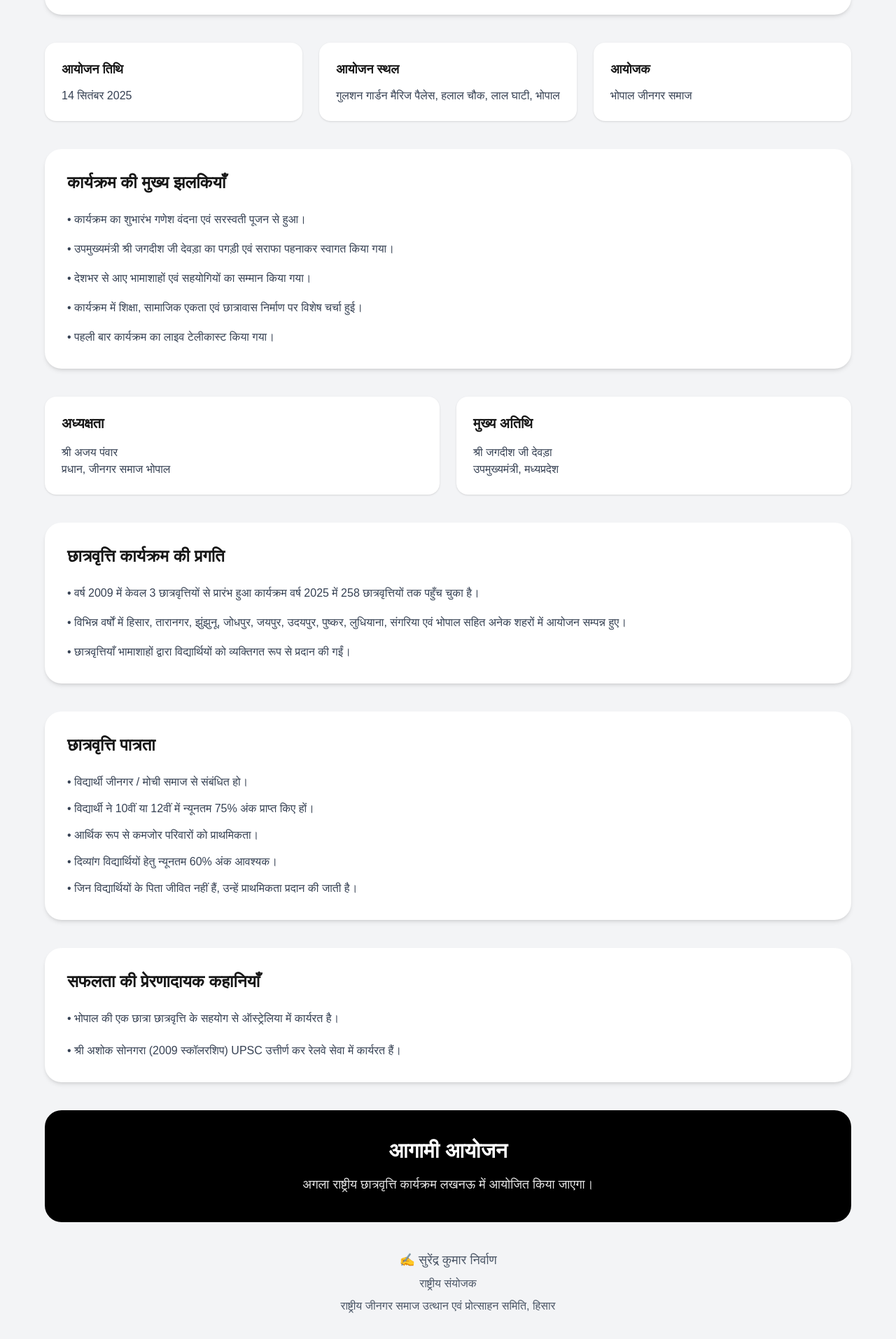
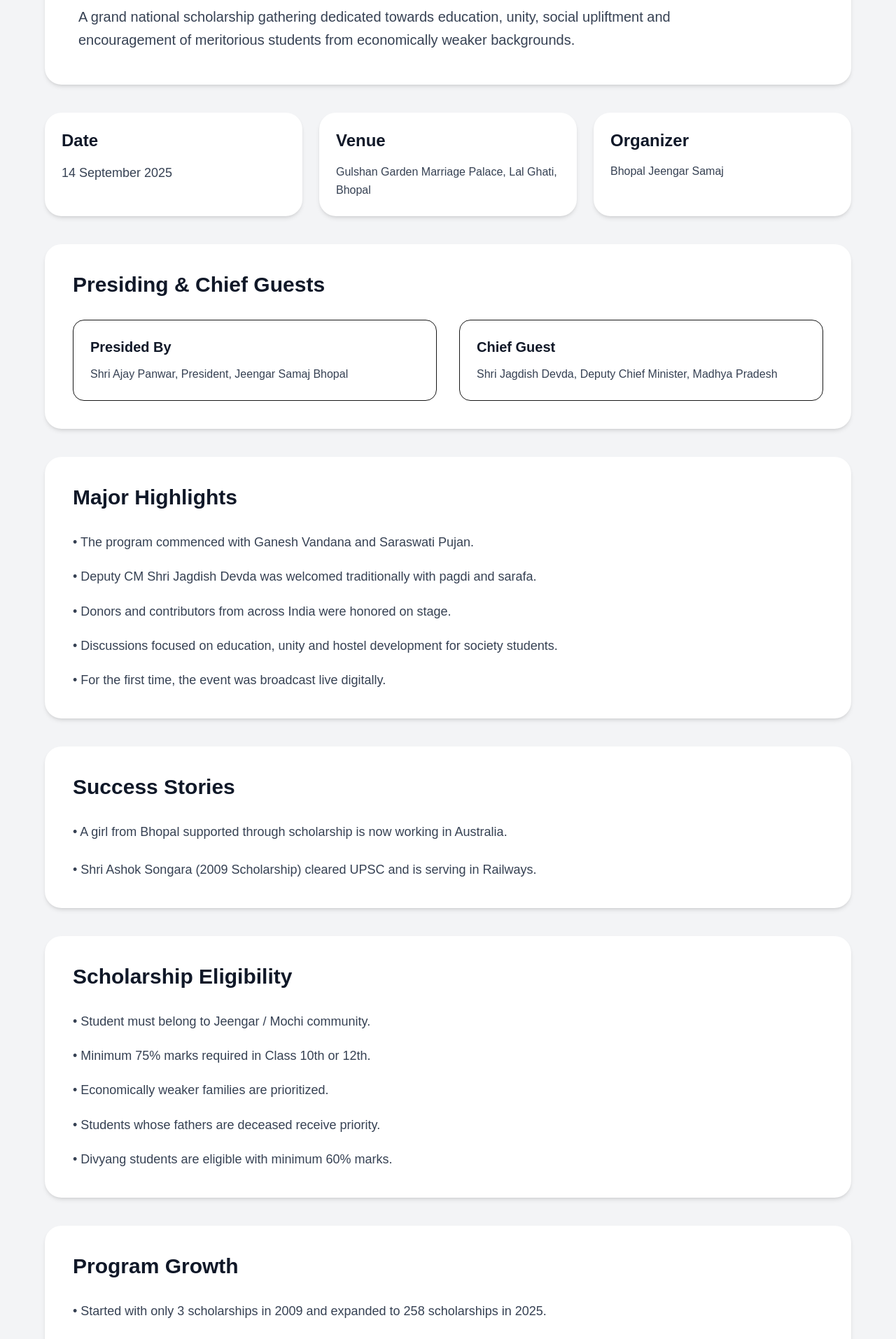
Before and after one commit to RajaKolander/jeengar-scholarship, a Next.js app: page /events/2025 in a window 1280 px wide. Shown: the part 318-2232 px from the top of the page at 70% size. Built offline with nearby package versions, Linux system fonts and the light colour scheme.

Commit message:
updated detailed bilingual Bhopal 2025 event report page

```diff
--- a/app/events/2025/page.tsx
+++ b/app/events/2025/page.tsx
@@ -1,238 +1,327 @@
 'use client';
+
+import { useContext } from 'react';
+import { LanguageContext } from '../../LanguageContext';
 
 export default function Event2025Page() {
 
+  const { lang } = useContext(LanguageContext);
+
   return (
 
-    <div className="bg-gray-100 min-h-screen p-6">
+    <div className="bg-gray-100 min-h-screen p-4 md:p-6">
 
       <div className="max-w-6xl mx-auto">
 
-        {/* Hero Section */}
-        <section className="bg-white rounded-3xl shadow-md p-8 md:p-12 mb-10">
+        {/* HERO */}
+        <section className="bg-white rounded-3xl shadow-md p-6 md:p-12 mb-10">
 
-          <p className="text-sm text-gray-500 mb-3">
-            राष्ट्रीय जीनगर समाज उत्थान एवं प्रोत्साहन समिति, हिसार
+          <p className="text-xs md:text-sm text-gray-500 uppercase tracking-wide mb-4">
+
+            {lang === 'en'
+              ? 'National Jeengar Samaj Utthan Evam Protsahan Samiti, Hisar'
+              : 'राष्ट्रीय जीनगर समाज उत्थान एवं प्रोत्साहन समिति, हिसार'}
+
           </p>
 
-          <h1 className="text-3xl md:text-5xl font-bold text-gray-900 leading-tight">
-            राष्ट्रीय जीनगर समाज महाकुंभ – भोपाल 2025
+          <h1 className="text-3xl md:text-5xl font-extrabold text-gray-900 leading-tight">
+
+            {lang === 'en'
+              ? 'National Jeengar Samaj Mahakumbh – Bhopal 2025'
+              : 'राष्ट्रीय जीनगर समाज महाकुंभ – भोपाल 2025'}
+
           </h1>
 
-          <p className="mt-6 text-gray-700 leading-relaxed text-lg">
-            यह आयोजन समाज की शिक्षा, एकता एवं सेवा भावना का जीवंत प्रतीक रहा,
-            जिसमें देशभर से समाजजन, विद्यार्थी एवं भामाशाह सम्मिलित हुए।
+          <p className="mt-6 text-base md:text-xl text-gray-700 leading-relaxed max-w-4xl">
+
+            {lang === 'en'
+              ? 'A grand national scholarship gathering dedicated towards education, unity, social upliftment and encouragement of meritorious students from economically weaker backgrounds.'
+              : 'शिक्षा, सामाजिक एकता एवं आर्थिक रूप से कमजोर मेधावी विद्यार्थियों के प्रोत्साहन हेतु आयोजित एक भव्य राष्ट्रीय छात्रवृत्ति महाकुंभ।'}
+
           </p>
 
         </section>
 
-        {/* Event Details */}
+        {/* EVENT DETAILS */}
         <section className="grid md:grid-cols-3 gap-6 mb-10">
 
-          <div className="bg-white rounded-2xl shadow-sm p-6">
-            <h2 className="font-semibold text-lg mb-3">
-              आयोजन तिथि
+          <div className="bg-white rounded-3xl shadow-md p-6">
+
+            <h2 className="text-2xl font-bold text-gray-900 mb-4">
+              {lang === 'en' ? 'Date' : 'आयोजन तिथि'}
+            </h2>
+
+            <p className="text-gray-700 text-lg">
+              14 September 2025
+            </p>
+
+          </div>
+
+          <div className="bg-white rounded-3xl shadow-md p-6">
+
+            <h2 className="text-2xl font-bold text-gray-900 mb-4">
+              {lang === 'en' ? 'Venue' : 'स्थान'}
+            </h2>
+
+            <p className="text-gray-700 leading-relaxed">
+              {lang === 'en'
+                ? 'Gulshan Garden Marriage Palace, Lal Ghati, Bhopal'
+                : 'गुलशन गार्डन मैरिज पैलेस, हलाल चौक, लाल घाटी, भोपाल'}
+            </p>
+
+          </div>
+
+          <div className="bg-white rounded-3xl shadow-md p-6">
+
+            <h2 className="text-2xl font-bold text-gray-900 mb-4">
+              {lang === 'en' ? 'Organizer' : 'आयोजक'}
             </h2>
 
             <p className="text-gray-700">
-              14 सितंबर 2025
-            </p>
-          </div>
-
-          <div className="bg-white rounded-2xl shadow-sm p-6">
-            <h2 className="font-semibold text-lg mb-3">
-              आयोजन स्थल
-            </h2>
-
-            <p className="text-gray-700">
-              गुलशन गार्डन मैरिज पैलेस,
-              हलाल चौक, लाल घाटी, भोपाल
-            </p>
-          </div>
-
-          <div className="bg-white rounded-2xl shadow-sm p-6">
-            <h2 className="font-semibold text-lg mb-3">
-              आयोजक
-            </h2>
-
-            <p className="text-gray-700">
-              भोपाल जीनगर समाज
-            </p>
-          </div>
-
-        </section>
-
-        {/* Main Highlights */}
-        <section className="bg-white rounded-3xl shadow-md p-8 mb-10">
-
-          <h2 className="text-2xl font-bold mb-6">
-            कार्यक्रम की मुख्य झलकियाँ
-          </h2>
-
-          <div className="space-y-4 text-gray-700 leading-relaxed">
-
-            <p>
-              • कार्यक्रम का शुभारंभ गणेश वंदना एवं सरस्वती पूजन से हुआ।
-            </p>
-
-            <p>
-              • उपमुख्यमंत्री श्री जगदीश जी देवड़ा का पगड़ी एवं सराफा पहनाकर स्वागत किया गया।
-            </p>
-
-            <p>
-              • देशभर से आए भामाशाहों एवं सहयोगियों का सम्मान किया गया।
-            </p>
-
-            <p>
-              • कार्यक्रम में शिक्षा, सामाजिक एकता एवं छात्रावास निर्माण पर विशेष चर्चा हुई।
-            </p>
-
-            <p>
-              • पहली बार कार्यक्रम का लाइव टेलीकास्ट किया गया।
+              {lang === 'en'
+                ? 'Bhopal Jeengar Samaj'
+                : 'भोपाल जीनगर समाज'}
             </p>
 
           </div>
 
         </section>
 
-        {/* Chief Guests */}
-        <section className="grid md:grid-cols-2 gap-6 mb-10">
+        {/* CHIEF GUESTS */}
+        <section className="bg-white rounded-3xl shadow-md p-6 md:p-10 mb-10">
 
-          <div className="bg-white rounded-2xl shadow-sm p-6">
+          <h2 className="text-3xl font-extrabold text-gray-900 mb-8">
 
-            <h2 className="text-xl font-semibold mb-4">
-              अध्यक्षता
-            </h2>
+            {lang === 'en'
+              ? 'Presiding & Chief Guests'
+              : 'अध्यक्षता एवं मुख्य अतिथि'}
 
-            <p className="text-gray-700">
-              श्री अजय पंवार<br />
-              प्रधान, जीनगर समाज भोपाल
-            </p>
+          </h2>
+
+          <div className="grid md:grid-cols-2 gap-8">
+
+            <div className="border rounded-2xl p-6">
+
+              <h3 className="font-bold text-xl mb-3 text-gray-900">
+                {lang === 'en' ? 'Presided By' : 'अध्यक्षता'}
+              </h3>
+
+              <p className="text-gray-700 leading-relaxed">
+                {lang === 'en'
+                  ? 'Shri Ajay Panwar, President, Jeengar Samaj Bhopal'
+                  : 'श्री अजय पंवार, प्रधान, जीनगर समाज भोपाल'}
+              </p>
+
+            </div>
+
+            <div className="border rounded-2xl p-6">
+
+              <h3 className="font-bold text-xl mb-3 text-gray-900">
+                {lang === 'en' ? 'Chief Guest' : 'मुख्य अतिथि'}
+              </h3>
+
+              <p className="text-gray-700 leading-relaxed">
+                {lang === 'en'
+                  ? 'Shri Jagdish Devda, Deputy Chief Minister, Madhya Pradesh'
+                  : 'श्री जगदीश जी देवड़ा, उपमुख्यमंत्री, मध्यप्रदेश'}
+              </p>
+
+            </div>
 
           </div>
 
-          <div className="bg-white rounded-2xl shadow-sm p-6">
+        </section>
 
-            <h2 className="text-xl font-semibold mb-4">
-              मुख्य अतिथि
-            </h2>
+        {/* HIGHLIGHTS */}
+        <section className="bg-white rounded-3xl shadow-md p-6 md:p-10 mb-10">
 
-            <p className="text-gray-700">
-              श्री जगदीश जी देवड़ा<br />
-              उपमुख्यमंत्री, मध्यप्रदेश
+          <h2 className="text-3xl font-extrabold text-gray-900 mb-8">
+
+            {lang === 'en'
+              ? 'Major Highlights'
+              : 'कार्यक्रम की मुख्य झलकियाँ'}
+
+          </h2>
+
+          <div className="space-y-5 text-gray-700 leading-relaxed text-lg">
+
+            <p>
+              {lang === 'en'
+                ? '• The program commenced with Ganesh Vandana and Saraswati Pujan.'
+                : '• कार्यक्रम का शुभारंभ गणेश वंदना एवं सरस्वती पूजन से हुआ।'}
+            </p>
+
+            <p>
+              {lang === 'en'
+                ? '• Deputy CM Shri Jagdish Devda was welcomed traditionally with pagdi and sarafa.'
+                : '• उपमुख्यमंत्री श्री जगदीश जी देवड़ा का स्वागत पगड़ी एवं सराफा पहनाकर किया गया।'}
+            </p>
+
+            <p>
+              {lang === 'en'
+                ? '• Donors and contributors from across India were honored on stage.'
+                : '• देशभर से आए भामाशाहों एवं सहयोगियों का सम्मान किया गया।'}
+            </p>
+
+            <p>
+              {lang === 'en'
+                ? '• Discussions focused on education, unity and hostel development for society students.'
+                : '• कार्यक्रम में शिक्षा, सामाजिक एकता एवं छात्रावास निर्माण पर विशेष चर्चा हुई।'}
+            </p>
+
+            <p>
+              {lang === 'en'
+                ? '• For the first time, the event was broadcast live digitally.'
+                : '• पहली बार कार्यक्रम का लाइव टेलीकास्ट किया गया।'}
             </p>
 
           </div>
 
         </section>
 
-        {/* Scholarship Progress */}
-        <section className="bg-white rounded-3xl shadow-md p-8 mb-10">
+        {/* SUCCESS STORIES */}
+        <section className="bg-white rounded-3xl shadow-md p-6 md:p-10 mb-10">
 
-          <h2 className="text-2xl font-bold mb-6">
-            छात्रवृत्ति कार्यक्रम की प्रगति
+          <h2 className="text-3xl font-extrabold text-gray-900 mb-8">
+
+            {lang === 'en'
+              ? 'Success Stories'
+              : 'सफलता की प्रेरणादायक कहानियाँ'}
+
           </h2>
 
-          <div className="space-y-4 text-gray-700 leading-relaxed">
+          <div className="space-y-6 text-gray-700 leading-relaxed text-lg">
 
             <p>
-              • वर्ष 2009 में केवल 3 छात्रवृत्तियों से प्रारंभ हुआ कार्यक्रम
-              वर्ष 2025 में 258 छात्रवृत्तियों तक पहुँच चुका है।
+              {lang === 'en'
+                ? '• A girl from Bhopal supported through scholarship is now working in Australia.'
+                : '• भोपाल की एक बेटी छात्रवृत्ति के सहयोग से ऑस्ट्रेलिया में कार्यरत है।'}
             </p>
 
             <p>
-              • विभिन्न वर्षों में हिसार, तारानगर, झुंझुनू, जोधपुर,
-              जयपुर, उदयपुर, पुष्कर, लुधियाना, संगरिया एवं भोपाल
-              सहित अनेक शहरों में आयोजन सम्पन्न हुए।
-            </p>
-
-            <p>
-              • छात्रवृत्तियाँ भामाशाहों द्वारा विद्यार्थियों को व्यक्तिगत रूप से प्रदान की गईं।
+              {lang === 'en'
+                ? '• Shri Ashok Songara (2009 Scholarship) cleared UPSC and is serving in Railways.'
+                : '• श्री अशोक सोनगरा (2009 स्कॉलरशिप) UPSC उत्तीर्ण कर रेलवे सेवा में कार्यरत हैं।'}
             </p>
 
           </div>
 
         </section>
 
-        {/* Eligibility */}
-        <section className="bg-white rounded-3xl shadow-md p-8 mb-10">
+        {/* ELIGIBILITY */}
+        <section className="bg-white rounded-3xl shadow-md p-6 md:p-10 mb-10">
 
-          <h2 className="text-2xl font-bold mb-6">
-            छात्रवृत्ति पात्रता
+          <h2 className="text-3xl font-extrabold text-gray-900 mb-8">
+
+            {lang === 'en'
+              ? 'Scholarship Eligibility'
+              : 'छात्रवृत्ति पात्रता'}
+
           </h2>
 
-          <div className="space-y-3 text-gray-700 leading-relaxed">
-
-            <p>• विद्यार्थी जीनगर / मोची समाज से संबंधित हो।</p>
+          <div className="space-y-5 text-gray-700 leading-relaxed text-lg">
 
             <p>
-              • विद्यार्थी ने 10वीं या 12वीं में न्यूनतम 75% अंक प्राप्त किए हों।
+              {lang === 'en'
+                ? '• Student must belong to Jeengar / Mochi community.'
+                : '• विद्यार्थी जीनगर / मोची समाज से संबंधित हो।'}
             </p>
 
             <p>
-              • आर्थिक रूप से कमजोर परिवारों को प्राथमिकता।
+              {lang === 'en'
+                ? '• Minimum 75% marks required in Class 10th or 12th.'
+                : '• विद्यार्थी ने 10वीं या 12वीं में न्यूनतम 75% अंक प्राप्त किए हों।'}
             </p>
 
             <p>
-              • दिव्यांग विद्यार्थियों हेतु न्यूनतम 60% अंक आवश्यक।
+              {lang === 'en'
+                ? '• Economically weaker families are prioritized.'
+                : '• आर्थिक रूप से कमजोर परिवारों को प्राथमिकता।'}
             </p>
 
             <p>
-              • जिन विद्यार्थियों के पिता जीवित नहीं हैं,
-              उन्हें प्राथमिकता प्रदान की जाती है।
+              {lang === 'en'
+                ? '• Students whose fathers are deceased receive priority.'
+                : '• जिन विद्यार्थियों के पिता जीवित नहीं हैं उन्हें प्राथमिकता दी जाती है।'}
+            </p>
+
+            <p>
+              {lang === 'en'
+                ? '• Divyang students are eligible with minimum 60% marks.'
+                : '• दिव्यांग विद्यार्थियों हेतु न्यूनतम 60% अंक आवश्यक।'}
             </p>
 
           </div>
 
         </section>
 
-        {/* Success Stories */}
-        <section className="bg-white rounded-3xl shadow-md p-8 mb-10">
+        {/* PROGRESS REPORT */}
+        <section className="bg-white rounded-3xl shadow-md p-6 md:p-10 mb-10">
 
-          <h2 className="text-2xl font-bold mb-6">
-            सफलता की प्रेरणादायक कहानियाँ
+          <h2 className="text-3xl font-extrabold text-gray-900 mb-8">
+
+            {lang === 'en'
+              ? 'Program Growth'
+              : 'कार्यक्रम की प्रगति'}
+
           </h2>
 
-          <div className="space-y-5 text-gray-700 leading-relaxed">
+          <div className="space-y-5 text-gray-700 leading-relaxed text-lg">
 
             <p>
-              • भोपाल की एक छात्रा छात्रवृत्ति के सहयोग से ऑस्ट्रेलिया में कार्यरत है।
+              {lang === 'en'
+                ? '• Started with only 3 scholarships in 2009 and expanded to 258 scholarships in 2025.'
+                : '• वर्ष 2009 में केवल 3 छात्रवृत्तियों से प्रारंभ होकर 2025 में 258 छात्रवृत्तियों तक पहुँचा।'}
             </p>
 
             <p>
-              • श्री अशोक सोनगरा (2009 स्कॉलरशिप) UPSC उत्तीर्ण कर रेलवे सेवा में कार्यरत हैं।
+              {lang === 'en'
+                ? '• Events have been organized in multiple cities including Hisar, Jaipur, Jodhpur, Pushkar, Udaipur, Ludhiana, Sangaria and Bhopal.'
+                : '• हिसार, जयपुर, जोधपुर, उदयपुर, पुष्कर, लुधियाना, संगरिया एवं भोपाल सहित अनेक शहरों में आयोजन सम्पन्न हुए।'}
             </p>
 
           </div>
 
         </section>
 
-        {/* Next Event */}
-        <section className="bg-black text-white rounded-3xl p-10 text-center mb-10">
+        {/* NEXT EVENT */}
+        <section className="bg-neutral-900 text-white rounded-3xl shadow-xl p-8 md:p-14 text-center mb-10">
 
-          <h2 className="text-3xl font-bold mb-4">
-            आगामी आयोजन
+          <h2 className="text-4xl md:text-5xl font-extrabold mb-6">
+
+            {lang === 'en'
+              ? 'Upcoming Announcement'
+              : 'आगामी आयोजन'}
+
           </h2>
 
-          <p className="text-lg opacity-90">
-            अगला राष्ट्रीय छात्रवृत्ति कार्यक्रम लखनऊ में आयोजित किया जाएगा।
+          <p className="text-lg md:text-2xl leading-relaxed text-gray-200">
+
+            {lang === 'en'
+              ? 'The next National Scholarship Event will be organized in Lucknow.'
+              : 'अगला राष्ट्रीय छात्रवृत्ति कार्यक्रम लखनऊ में आयोजित किया जाएगा।'}
+
           </p>
 
         </section>
 
-        {/* Closing */}
-        <section className="text-center text-gray-600 pb-10">
+        {/* CLOSING */}
+        <section className="text-center pb-16">
 
-          <p className="text-lg">
+          <p className="text-2xl font-bold text-gray-900">
             ✍️ सुरेंद्र कुमार निर्वाण
           </p>
 
-          <p className="mt-2">
-            राष्ट्रीय संयोजक
+          <p className="mt-3 text-lg text-gray-700">
+            {lang === 'en'
+              ? 'National Coordinator'
+              : 'राष्ट्रीय संयोजक'}
           </p>
 
-          <p className="mt-2">
-            राष्ट्रीय जीनगर समाज उत्थान एवं प्रोत्साहन समिति, हिसार
+          <p className="mt-2 text-gray-600">
+            {lang === 'en'
+              ? 'National Jeengar Samaj Utthan Evam Protsahan Samiti, Hisar'
+              : 'राष्ट्रीय जीनगर समाज उत्थान एवं प्रोत्साहन समिति, हिसार'}
           </p>
 
         </section>
```
